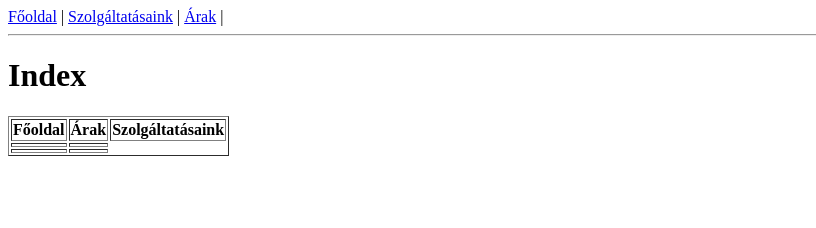
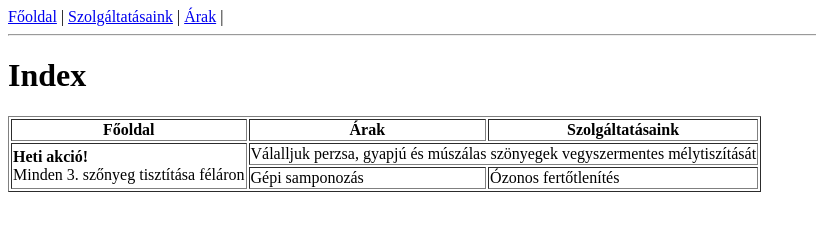
Before and after one commit to gyula6767/szonyeg, a plain HTML site: page index.html in a window 1280 px wide. Shown: the whole page, without its empty margins (0-816 px from the left). Drawn offline with Linux system fonts and the light colour scheme.

Commit message:
tablazat kesz van

```diff
--- a/index.html
+++ b/index.html
@@ -23,12 +23,12 @@
 		</thead>
 		<tbody>
 			<tr>
-				<td></td>
-				<td></td>
+				<td rowspan="2"><b>Heti akció!</b> <br>Minden 3. szőnyeg tisztítása féláron </td>
+				<td colspan="2">Válalljuk perzsa, gyapjú és múszálas szönyegek vegyszermentes mélytiszítását</td>
 			</tr>
 			<tr>
-				<td></td>
-				<td></td>
+				<td>Gépi samponozás</td>
+				<td>Ózonos fertőtlenítés</td>
 			</tr>
 		</tbody>
 	</table>
```
